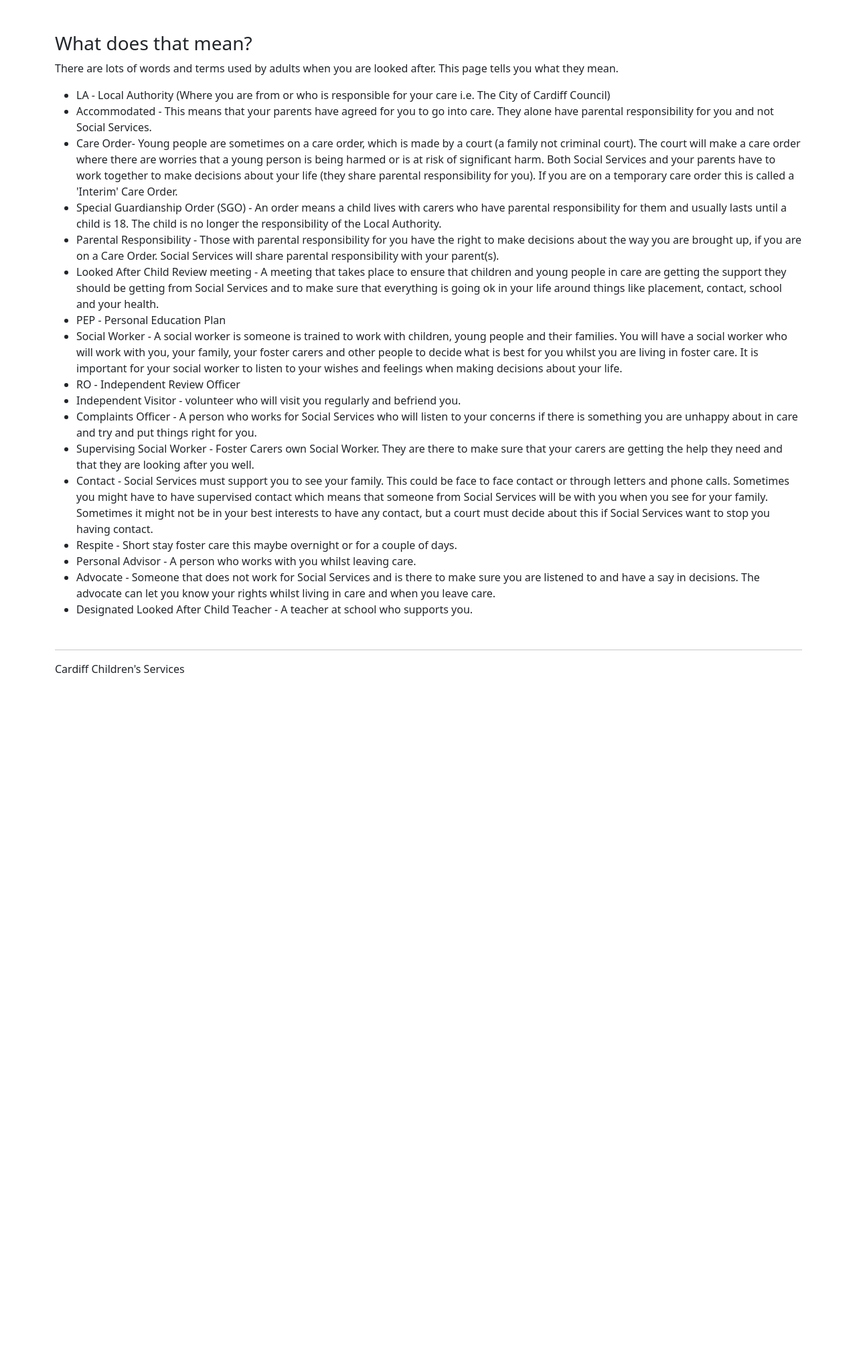
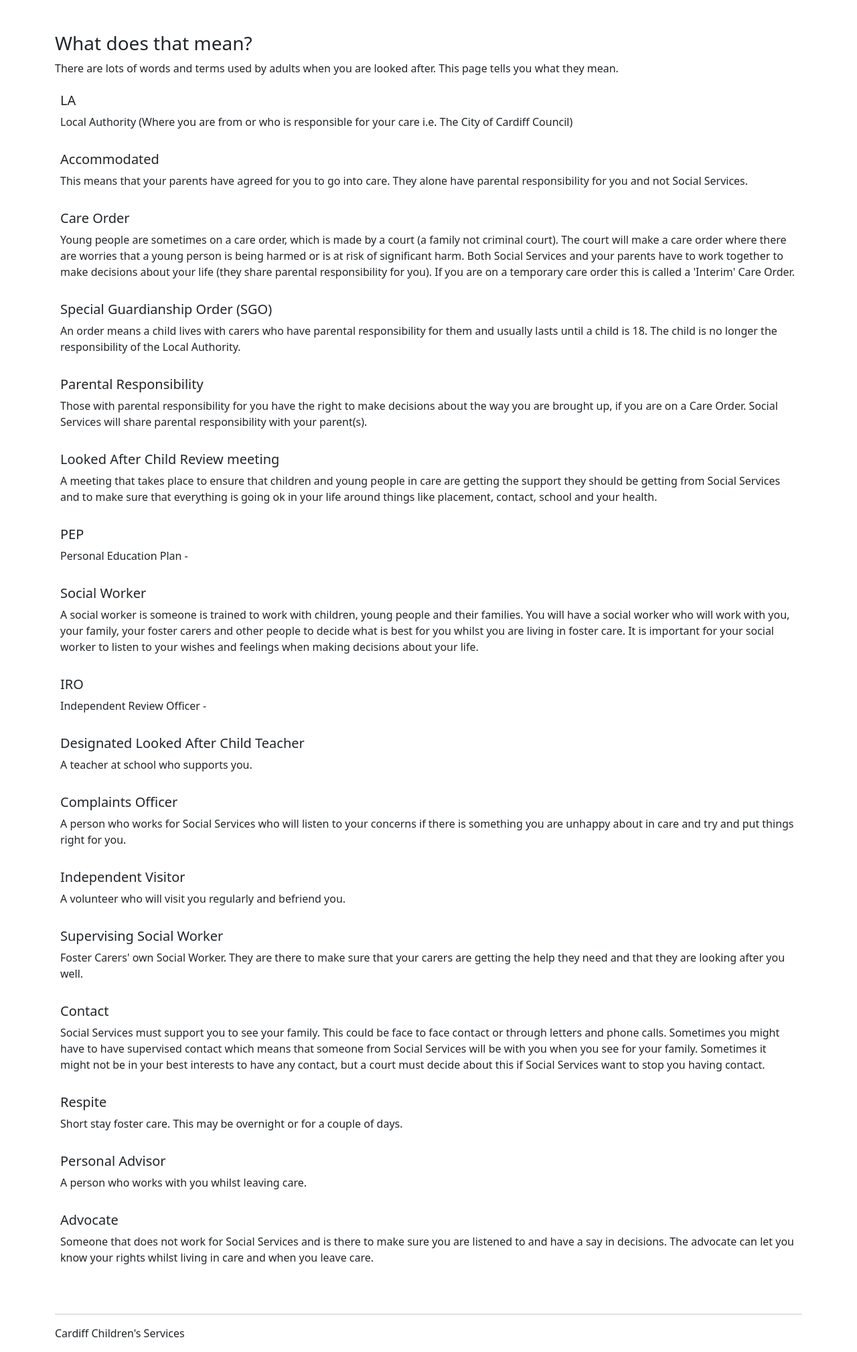
Before and after one commit to pyjaks/Guide-to-Being-in-Care-FYP, a Django app: page /what-does-that-mean in a window 1280 px wide. Shown: the part 56-2075 px from the top of the page at 67% size. Before the commit the page ends 1061 px from the top, so only its background shows below. Run offline with Django 3.2, Linux system fonts and the light colour scheme; some libraries are stand-ins or nearby versions.

Commit message:
Make what does that mean page look a bit better

```diff
--- a/guide/main/templates/main/what-does-that-mean.html
+++ b/guide/main/templates/main/what-does-that-mean.html
@@ -4,23 +4,106 @@
 <h3>What does that mean?</h3>
 <p>There are lots of words and terms used by adults when you are looked after. This page tells you what they mean.</p>
 <!-- <p>If you can't find what you're looking for on this page, please email [admin email] to ask, and it can be added to this list.</p> -->
-<ul>
-    <li>LA - Local Authority (Where you are from or who is responsible for your care i.e. The City of Cardiff Council)</li>
-    <li>Accommodated - This means that your parents have agreed for you to go into care. They alone have parental responsibility for you and not Social Services.</li>
-    <li>Care Order- Young people are sometimes on a care order, which is made by a court (a family not criminal court). The court will make a care order where there are worries that a young person is being harmed or is at risk of significant harm. Both Social Services and your parents have to work together to make decisions about your life (they share parental responsibility for you). If you are on a temporary care order this is called a 'Interim' Care Order.</li>
-    <li>Special Guardianship Order (SGO) - An order means a child lives with carers who have parental responsibility for them and usually lasts until a child is 18. The child is no longer the responsibility of the Local Authority.</li>
-    <li>Parental Responsibility - Those with parental responsibility for you have the right to make decisions about the way you are brought up, if you are on a Care Order. Social Services will share parental responsibility with your parent(s).</li>
-    <li>Looked After Child Review meeting - A meeting that takes place to ensure that children and young people in care are getting the support they should be getting from Social Services and to make sure that everything is going ok in your life around things like placement, contact, school and your health.</li>
-    <li>PEP - Personal Education Plan</li>
-    <li>Social Worker - A social worker is someone is trained to work with children, young people and their families. You will have a social worker who will work with you, your family, your foster carers and other people to decide what is best for you whilst you are living in foster care. It is important for your social worker to listen to your wishes and feelings when making decisions about your life.</li>
-    <li>RO - Independent Review Officer</li>
-    <li>Independent Visitor - volunteer who will visit you regularly and befriend you. </li>
-    <li>Complaints Officer - A person who works for Social Services who will listen to your concerns if there is something you are unhappy about in care and try and put things right for you.</li>
-    <li>Supervising Social Worker - Foster Carers own Social Worker. They are there to make sure that your carers are getting the help they need and that they are looking after you well.</li>
-    <li>Contact - Social Services must support you to see your family. This could be face to face contact or through letters and phone calls. Sometimes you might have to have supervised contact which means that someone from Social Services will be with you when you see for your family. Sometimes it might not be in your best interests to have any contact, but a court must decide about this if Social Services want to stop you having contact.</li>
-    <li>Respite - Short stay foster care this maybe overnight or for a couple of days.</li>
-    <li>Personal Advisor - A person who works with you whilst leaving care.</li>
-    <li>Advocate - Someone that does not work for Social Services and is there to make sure you are listened to and have a say in decisions. The advocate can let you know your rights whilst living in care and when you leave care. </li>
-    <li>Designated Looked After Child Teacher - A teacher at school who supports you.</li>
-</ul>
+
+<div class="odd-definition p-2">
+    <h5>LA</h5>
+    <p>Local Authority (Where you are from or who is responsible for your care i.e. The City of Cardiff Council)</p>
+</div>
+
+<div class="even-definition p-2">
+    <h5>Accommodated</h5>
+    <p>This means that your parents have agreed for you to go into care. They alone have parental responsibility for you and
+        not Social Services.</p>
+</div>
+
+<div class="odd-definition p-2">
+    <h5>Care Order</h5>
+    <p>Young people are sometimes on a care order, which is made by a court (a family not criminal court). The court will
+        make a care order where there are worries that a young person is being harmed or is at risk of significant harm.
+        Both Social Services and your parents have to work together to make decisions about your life (they share parental
+        responsibility for you). If you are on a temporary care order this is called a 'Interim' Care Order.</p>
+</div>
+
+<div class="even-definition p-2">
+    <h5>Special Guardianship Order (SGO)</h5>
+    <p>An order means a child lives with carers who have parental responsibility for them and usually lasts until a child is 18.
+        The child is no longer the responsibility of the Local Authority.</p>
+</div>
+
+<div class="odd-definition p-2">
+    <h5>Parental Responsibility</h5>
+    <p>Those with parental responsibility for you have the right to make decisions about the way you are brought up, if
+        you are on a Care Order. Social Services will share parental responsibility with your parent(s).</p>
+</div>
+
+<div class="even-definition p-2">
+    <h5>Looked After Child Review meeting</h5>
+    <p>A meeting that takes place to ensure that children and young people in care are getting the support they should be
+        getting from Social Services and to make sure that everything is going ok in your life around things like placement,
+        contact, school and your health.</p>
+</div>
+
+<div class="odd-definition p-2">
+    <h5>PEP</h5>
+    <p>Personal Education Plan - </p>
+</div>
+
+<div class="even-definition p-2">
+    <h5>Social Worker</h5>
+    <p>A social worker is someone is trained to work with children, young people and their families. You will have a social
+        worker who will work with you, your family, your foster carers and other people to decide what is best for you whilst
+        you are living in foster care. It is important for your social worker to listen to your wishes and feelings when making
+        decisions about your life.</p>
+</div>
+
+<div class="odd-definition p-2">
+    <h5>IRO</h5>
+    <p>Independent Review Officer - </p>
+</div>
+
+<div class="even-definition p-2">
+    <h5>Designated Looked After Child Teacher</h5>
+    <p>A teacher at school who supports you.</p>
+</div>
+
+<div class="odd-definition p-2">
+    <h5>Complaints Officer</h5>
+    <p>A person who works for Social Services who will listen to your concerns if there is something you are unhappy
+        about in care and try and put things right for you.</p>
+</div>
+
+<div class="even-definition p-2">
+    <h5>Independent Visitor</h5>
+    <p>A volunteer who will visit you regularly and befriend you.</p>
+</div>
+
+<div class="odd-definition p-2">
+    <h5>Supervising Social Worker</h5>
+    <p>Foster Carers' own Social Worker. They are there to make sure that your carers are getting the help they need and
+        that they are looking after you well.</p>
+</div>
+
+<div class="even-definition p-2">
+    <h5>Contact</h5>
+    <p>Social Services must support you to see your family. This could be face to face contact or through letters and phone
+        calls. Sometimes you might have to have supervised contact which means that someone from Social Services will be with
+        you when you see for your family. Sometimes it might not be in your best interests to have any contact, but a court must
+        decide about this if Social Services want to stop you having contact.</p>
+</div>
+
+<div class="odd-definition p-2">
+    <h5>Respite</h5>
+    <p>Short stay foster care. This may be overnight or for a couple of days.</p>
+</div>
+
+<div class="even-definition p-2">
+    <h5>Personal Advisor</h5>
+    <p>A person who works with you whilst leaving care.</p>
+</div>
+
+<div class="odd-definition p-2">
+    <h5>Advocate</h5>
+    <p>Someone that does not work for Social Services and is there to make sure you are listened to and have a say in
+        decisions. The advocate can let you know your rights whilst living in care and when you leave care. </p>
+</div>
 {% endblock %}
--- a/guide/templates/registration/password_reset_form.html
+++ b/guide/templates/registration/password_reset.html
@@ -6,7 +6,7 @@
   {% if form.email.errors %}
     {{ form.email.errors }}
   {% endif %}
-      <p>{{ form.email }}</p>
+    <p>{{ form }}</p>
     <input type="submit" class="btn btn-default btn-lg" value="Reset password">
   </form>
 {% endblock %}
```
